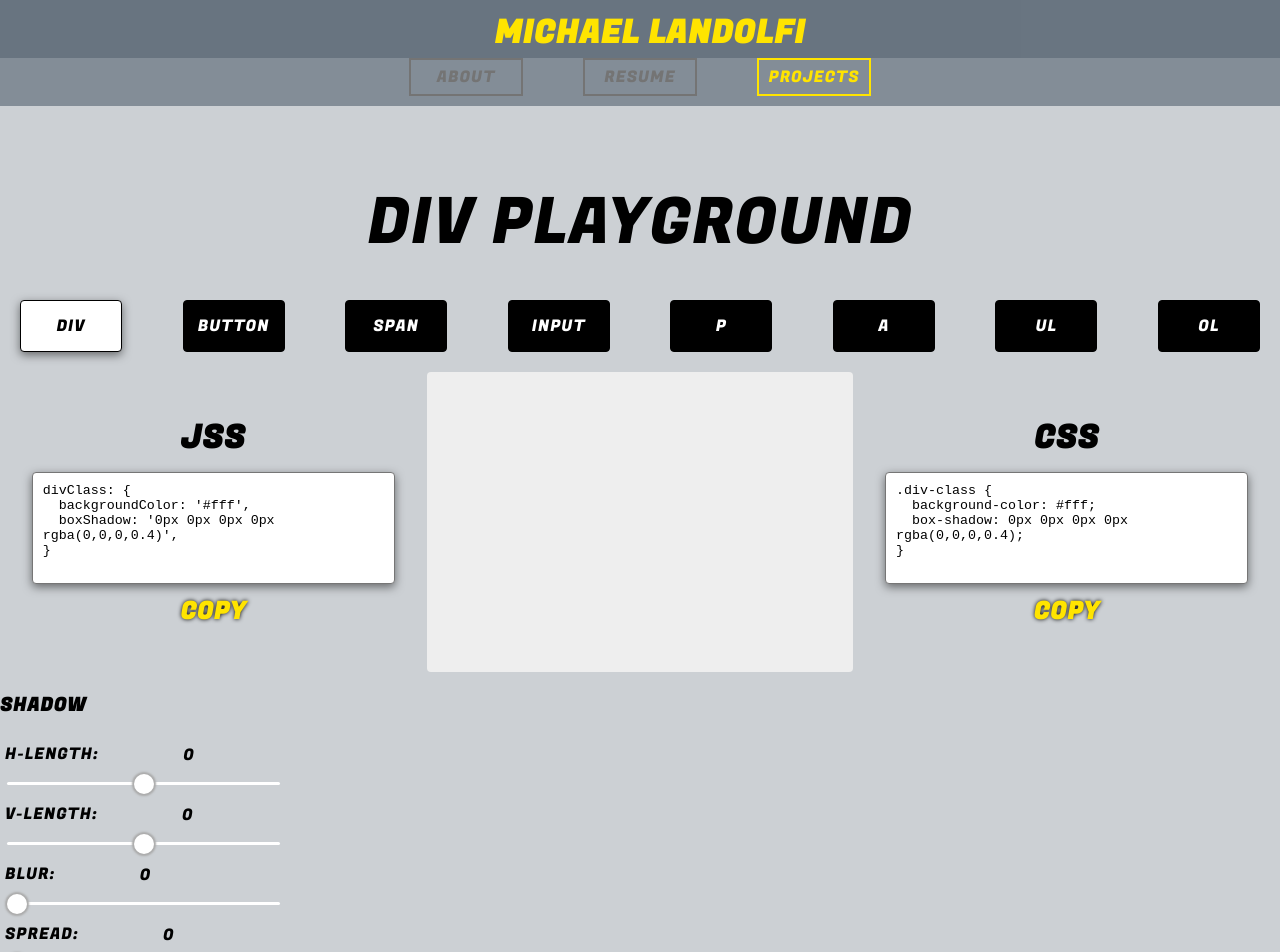
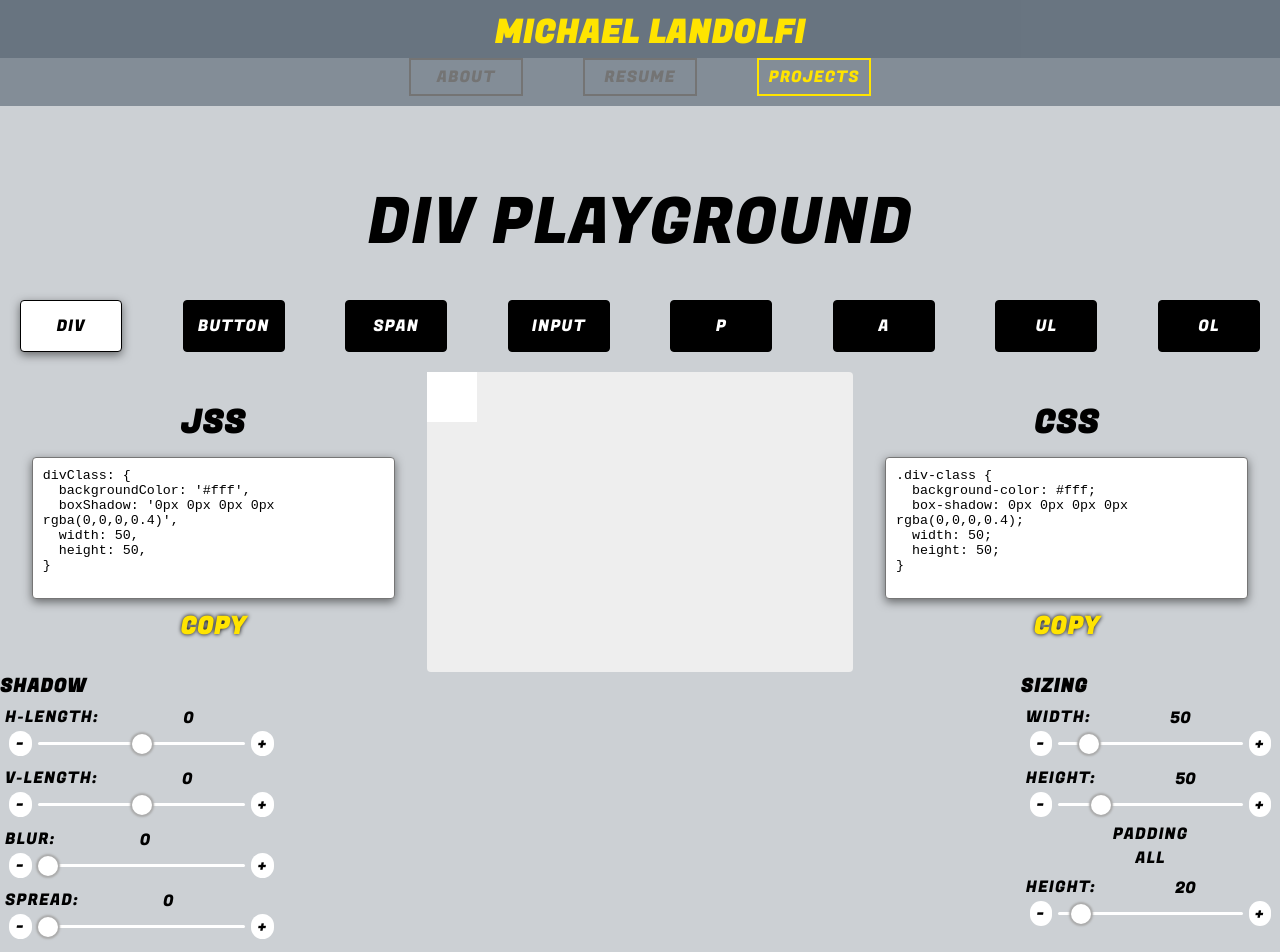
Before and after one commit to mlandolfi/site, a React (Create React App) app: page / in a window 1280 px wide. Shown: the top 952 px of the page. Built offline with nearby package versions, Linux system fonts and the light colour scheme.

Commit message:
progress on sliders

```diff
--- a/src/components/Slider/index.js
+++ b/src/components/Slider/index.js
@@ -3,9 +3,9 @@ import './styles.css';
 
 export default function Slider(props) {
 	const { min, max, value, onChange, title } = props;
-
 	return (
 		<div className="slider-root">
+			{title &&
 				<div style={{ display: 'flex' }}>
 					<p className="slider-title">{`${title}: `}</p>
 					<input
@@ -13,6 +13,14 @@ export default function Slider(props) {
 						className="slider-input"
 						onChange={onChange}
 					/>
+				</div>
+			}
+			<div style={{ display: 'flex', alignItems: 'center' }} >
+				<div
+					className="slider-increment-buttons"
+					onClick={() => {onChange({ target: { value: value-1 } } )}}
+				>
+					-
 				</div>
 				<input
 					type="range"
@@ -23,6 +31,13 @@ export default function Slider(props) {
 					id="myRange"
 					onChange={onChange}
 				/>
+				<div
+					className="slider-increment-buttons"
+					onClick={() => {onChange({ target: { value: value+1 } } )}}
+				>
+					+
+				</div>
+			</div>
 		</div>
 		);
 }
--- a/src/components/Slider/styles.css
+++ b/src/components/Slider/styles.css
@@ -28,6 +28,33 @@
 
 }
 
+.slider-increment-buttons {
+	border-radius: 40px;
+	box-shadow: none;
+	background: none;
+	outline: none;
+	border: none;
+	font-size: 20px;
+	text-align: center;
+	cursor: pointer;
+	font-weight: 500;
+	width: 30px;
+	height: 25px;
+	margin-left: 4px;
+	margin-right: 4px;
+	line-height: 1.2;
+	background-color: #fff;
+	transition: color 0.2s, box-shadow 0.4s, background-color 0.4s;
+	-webkit-user-select: none;  /* Chrome all / Safari all */
+	-moz-user-select: none;     /* Firefox all */
+	-ms-user-select: none;
+}
+
+.slider-increment-buttons:hover {
+	background-color: #eee;
+	box-shadow: 0px 0px 1px 1px #aaa;
+}
+
 .slider-title {
 	margin: 0;
 	text-transform: uppercase;
--- /dev/null
+++ b/src/components/SpaceSlider/index.js
@@ -0,0 +1,107 @@
+import React from 'react';
+import './styles.css';
+
+import Slider from '../Slider';
+
+class SpaceSlider extends React.PureComponent {
+
+	constructor(props) {
+		super(props);
+		this.state = {
+			variant: 'all',
+			left: 0,
+			right: 0,
+			top: 0,
+			bottom: 0,
+		}
+	}
+
+	switchVariant = () => {
+		if (this.state.variant === 'all') {
+			this.setState({ variant: 'twos' });
+		} else if (this.state.variant === 'twos') {
+			this.setState({ variant: 'ones' });
+		} else {
+			this.setState({ variant: 'all' })
+		}
+	}
+
+	getVariantTitle = () => {
+		switch(this.state.variant) {
+			case 'all':
+				return <p className="space-slider-title">all</p>;
+			case 'twos':
+				return (
+					<React.Fragment>
+						<p className="space-slider-title">top-bottom</p>
+						<p className="space-slider-title">left-right</p>
+					</React.Fragment>
+					);
+			case 'ones':
+				return (
+					<React.Fragment>
+						<p className="space-slider-title">top</p>
+						<p className="space-slider-title">right</p>
+						<p className="space-slider-title">bottom</p>
+						<p className="space-slider-title">left</p>
+					</React.Fragment>
+					);
+			default:
+				return '';
+		}
+	}
+
+	getVariantSliders = () => {
+		switch(this.state.variant) {
+			case 'all':
+				return (
+					<Slider title="height" min={0} max={250} value={20}/>
+					);
+			case 'twos':
+				return (
+					<React.Fragment>
+						<div style={{ maxWidth: '50%' }}>
+							<Slider min={0} max={250} value={20}/>
+						</div>
+							<Slider min={0} max={250} value={20}/>
+					</React.Fragment>
+					);
+			case 'ones':
+				return (
+					<React.Fragment>
+						<p className="space-slider-title">top</p>
+						<p className="space-slider-title">right</p>
+						<p className="space-slider-title">bottom</p>
+						<p className="space-slider-title">left</p>
+					</React.Fragment>
+					);
+			default:
+				return '';
+		}
+	}
+
+	render() {
+		const { title } = this.props;
+		return (
+			<div>
+				<div>
+					<p className="space-slider-title">
+						{title}
+					</p>
+					<div
+						style={{ display: 'flex', justifyContent: 'space-around', cursor: 'pointer' }}
+						onClick={this.switchVariant}
+					>
+						{this.getVariantTitle()}
+					</div>
+				</div>
+				<div style={{ display: 'flex' }} >
+					{this.getVariantSliders()}
+				</div>
+			</div>
+			);
+	}
+
+}
+
+export default SpaceSlider;
--- /dev/null
+++ b/src/components/SpaceSlider/styles.css
@@ -0,0 +1,6 @@
+
+.space-slider-title {
+	text-transform: uppercase;
+	text-align: center;
+	margin: 0;
+}
--- a/src/containers/DivPlayground/index.js
+++ b/src/containers/DivPlayground/index.js
@@ -2,6 +2,7 @@ import React from 'react';
 import './styles.css';
 
 import Slider from '../../components/Slider';
+import SpaceSlider from '../../components/SpaceSlider';
 
 const containerTypes = ['div', 'button', 'span', 'input', 'p', 'a', 'ul', 'ol'];
 
@@ -23,7 +24,11 @@ class DivPlayground extends React.Component {
 				vLength: 0,
 				blur: 0,
 				spread: 0,
-			}
+			},
+			sizing: {
+				width: 50,
+				height: 50,
+			},
 		}
 	}
 
@@ -34,6 +39,9 @@ class DivPlayground extends React.Component {
 
 		if (boxShadow.active)
 			tempStyles.boxShadow = `${boxShadow.hLength}px ${boxShadow.vLength}px ${boxShadow.blur}px ${boxShadow.spread}px rgba(0,0,0,0.4)`
+
+		tempStyles.width = this.state.sizing.width;
+		tempStyles.height = this.state.sizing.height;
 
 		if (onlyEditable)
 			return tempStyles;
@@ -60,7 +68,7 @@ class DivPlayground extends React.Component {
 		let retVal = `${this.state.containerType}Class: {\n`;
 		Object.keys(styles).forEach((styleKey) => {
 			const wrapWithQuotes = typeof styles[styleKey] === 'string';
-			retVal += `  ${styleKey}: ${wrapWithQuotes && '\''}${styles[styleKey]}${wrapWithQuotes && '\''},\n`;
+			retVal += `  ${styleKey}: ${wrapWithQuotes ? '\'' : ''}${styles[styleKey]}${wrapWithQuotes ? '\'' : ''},\n`;
 		})
 		retVal += '}'
 		return retVal;
@@ -142,7 +150,7 @@ class DivPlayground extends React.Component {
 		const { containerType, stylesCopied } = this.state;
 		return (
 			<div id="playground-root">
-				<a id="playground-title" href="#playground-root">div playground</a>
+				<a id="playground-title" href="#playground-root">{containerType} playground</a>
 				<div className="playground-horiz-panel">
 					{containerTypes.map((cot) => (
 						<div
@@ -227,6 +235,24 @@ class DivPlayground extends React.Component {
 							onChange={(event) => this.nestedStateChange('boxShadow', 'spread', event.target.value)}
 						/>
 					</div>
+					<div className="control-container">
+						<h3 className="control-header">sizing</h3>
+						<Slider
+							title="width"
+							min={0}
+							max={400}
+							value={this.state.sizing.width}
+							onChange={(event) => this.nestedStateChange('sizing', 'width', parseInt(event.target.value))}
+						/>
+						<Slider
+							title="height"
+							min={0}
+							max={250}
+							value={this.state.sizing.height}
+							onChange={(event) => this.nestedStateChange('sizing', 'height', parseInt(event.target.value))}
+						/>
+						<SpaceSlider title="padding" />
+					</div>
 				</div>
 			</div>
 			);
--- a/src/containers/DivPlayground/styles.css
+++ b/src/containers/DivPlayground/styles.css
@@ -103,4 +103,5 @@
 
 .control-header {
 	text-transform: uppercase;
+	margin: 0px;
 }
```
Lines whose indentation alone changed are shown as unchanged.
